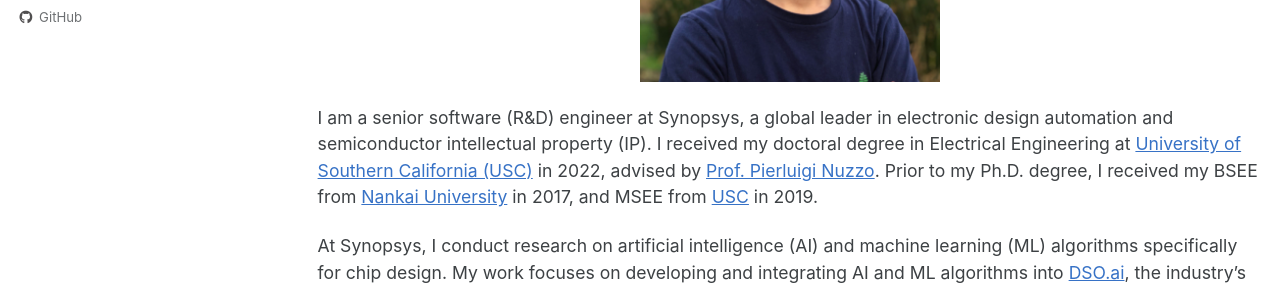
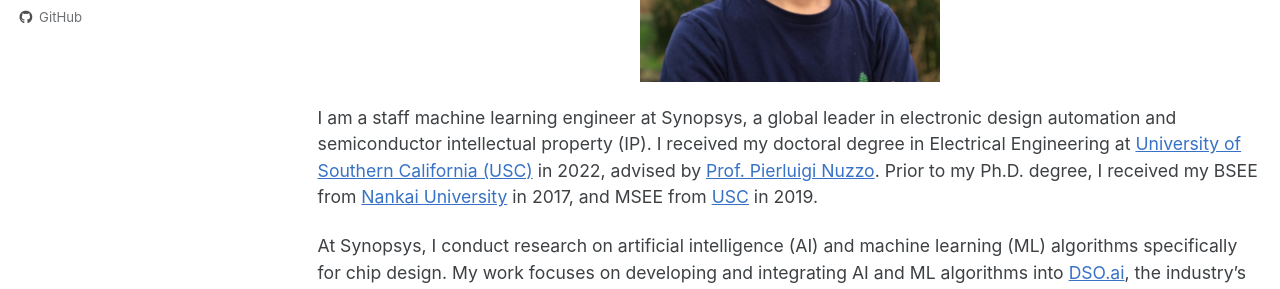
Before and after one commit to yinghuah/yinghuah.github.io, a Jekyll site: the page built from index.html, in a window 1280 px wide and 900 px high. Shown: the part 395-684 px from the top of the window. Built offline with Jekyll 4.4.1, drawn with Linux system fonts in a browser that asks for light colours; cached includes are drawn as plain includes; the list of posts is cut into pages by our own code.

Commit message:
Update job info

```diff
--- a/_layouts/home.html
+++ b/_layouts/home.html
@@ -11,7 +11,7 @@ classes: wide
 <img src="/assets/images/Yinghua_Hu_profile.JPG" alt="profile_photo" style="width:300px;height:300px;">
 </p>
 <p>
-  I am a senior software (R&D) engineer at Synopsys, a global leader in electronic design automation and semiconductor intellectual property (IP). I received my doctoral degree in Electrical Engineering at <a href="https://www.usc.edu/">University of Southern California (USC)</a> in 2022, advised by <a href="https://descyphy.usc.edu/">Prof. Pierluigi Nuzzo</a>. Prior to my Ph.D. degree, I received my BSEE from <a href="https://en.nankai.edu.cn/">Nankai University</a> in 2017, and MSEE from <a href="https://www.usc.edu/">USC</a> in 2019.
+  I am a staff machine learning engineer at Synopsys, a global leader in electronic design automation and semiconductor intellectual property (IP). I received my doctoral degree in Electrical Engineering at <a href="https://www.usc.edu/">University of Southern California (USC)</a> in 2022, advised by <a href="https://descyphy.usc.edu/">Prof. Pierluigi Nuzzo</a>. Prior to my Ph.D. degree, I received my BSEE from <a href="https://en.nankai.edu.cn/">Nankai University</a> in 2017, and MSEE from <a href="https://www.usc.edu/">USC</a> in 2019.
 </p>
 <p>
   At Synopsys, I conduct research on artificial intelligence (AI) and machine learning (ML) algorithms specifically for chip design. My work focuses on developing and integrating AI and ML algorithms into <a href="https://www.synopsys.com/ai/chip-design/dso-ai.html">DSO.ai</a>, the industry’s first autonomous AI application for chip design.
```
Also changed, not shown: 1 other file.
